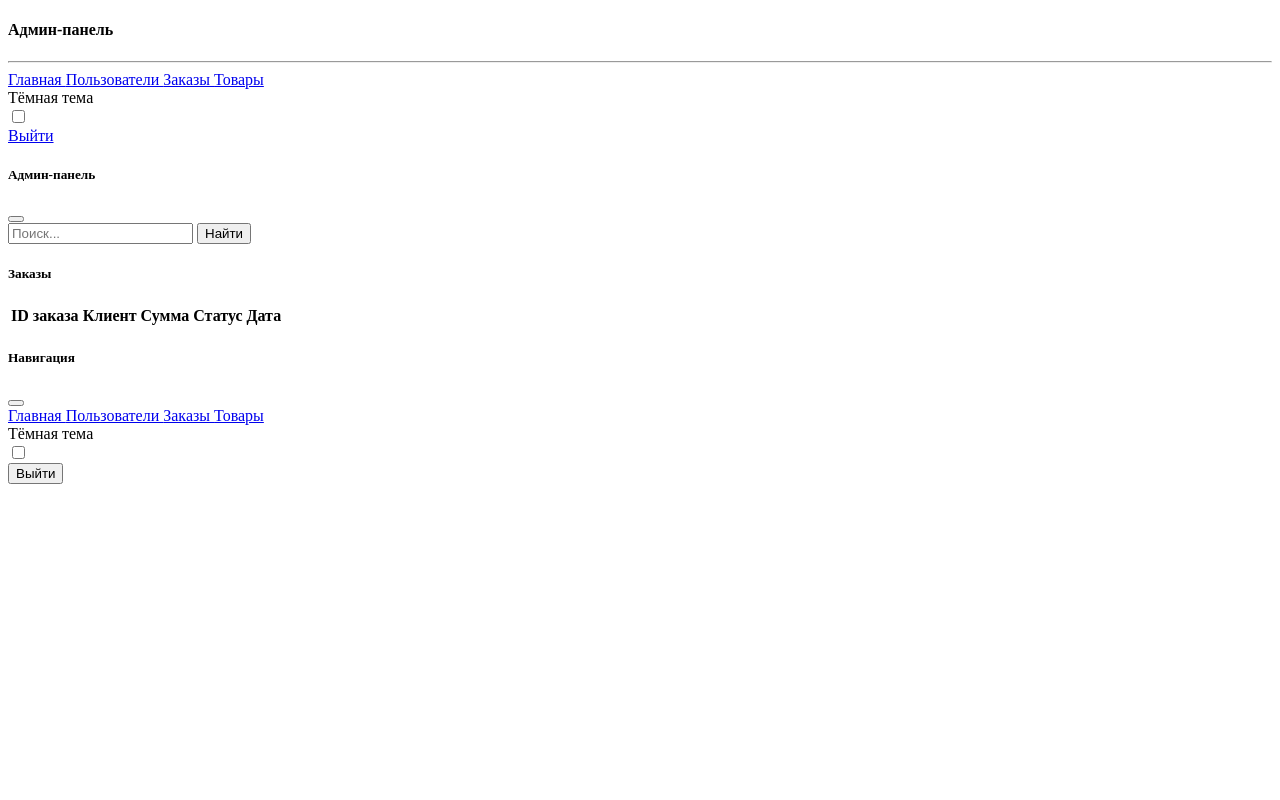
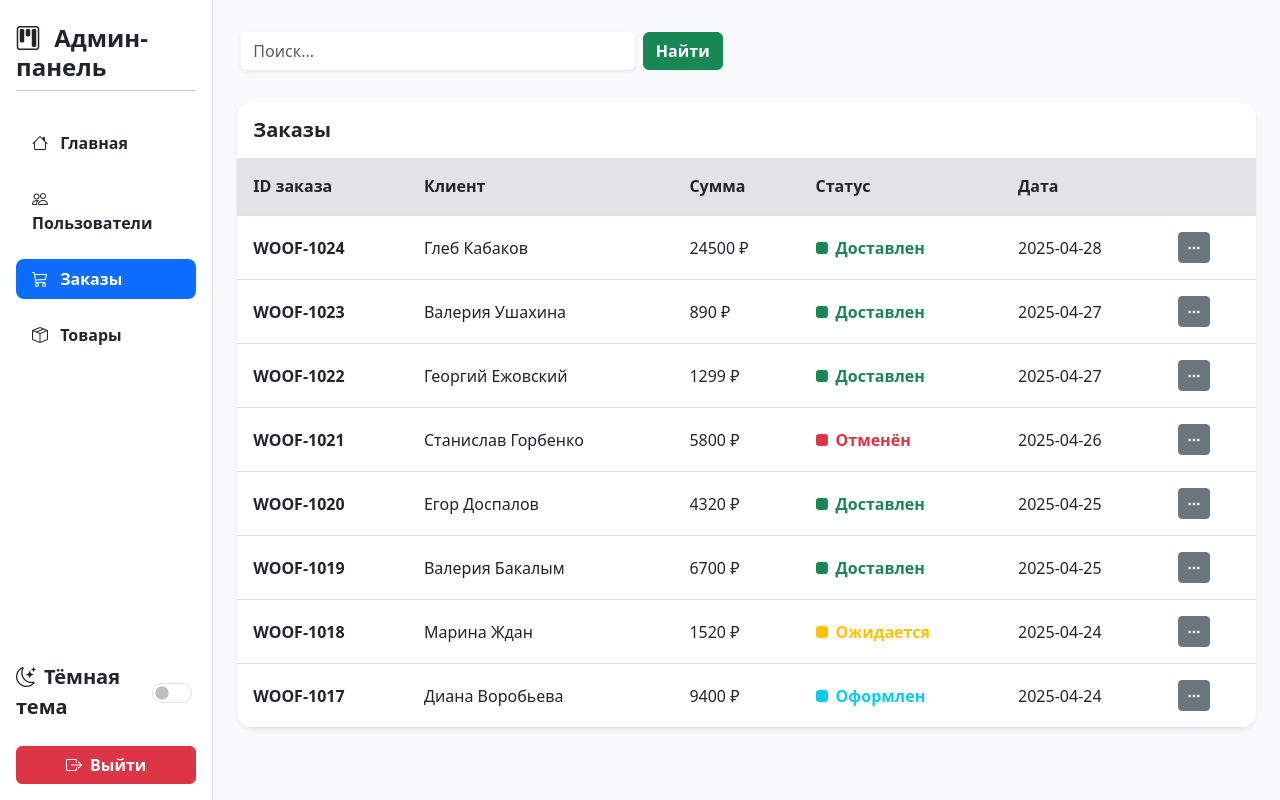
Before and after one commit to delya231/adminpanel, a plain HTML site: page orders.html in a window 1280 px wide. Drawn offline with nearby package versions, Linux system fonts and the light colour scheme; the site is published under a folder, as on GitHub Pages, so addresses that start at the root find nothing.

Commit message:
Update orders.html

```diff
--- a/orders.html
+++ b/orders.html
@@ -6,13 +6,13 @@
   <meta name="viewport" content="width=device-width, initial-scale=1.0, shrink-to-fit=no" />
   <title>Админ-панель</title>
 
-  <link href="/css/bootstrap.min.css" rel="stylesheet">
-  <link rel="stylesheet" href="/css/bootstrap-icons-1.13.1/bootstrap-icons.css">
-  <link rel="stylesheet" href="/css/base.css">
+  <link href="css/bootstrap.min.css" rel="stylesheet">
+  <link rel="stylesheet" href="css/bootstrap-icons-1.13.1/bootstrap-icons.css">
+  <link rel="stylesheet" href="css/base.css">
   <script src="js/bootstrap.bundle.min.js" defer></script>
-  <script src="/js/theme.js" defer></script>
-  <script src="/js/orderList.js"></script>
-  <script src="/js/orders.js" defer></script>
+  <script src="js/theme.js" defer></script>
+  <script src="js/orderList.js"></script>
+  <script src="js/orders.js" defer></script>
 </head>
 
 <body class="bg-body-tertiary">
```
